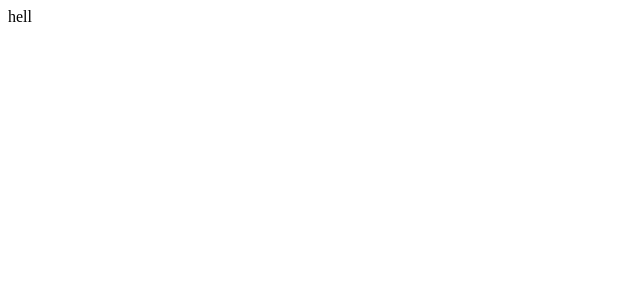
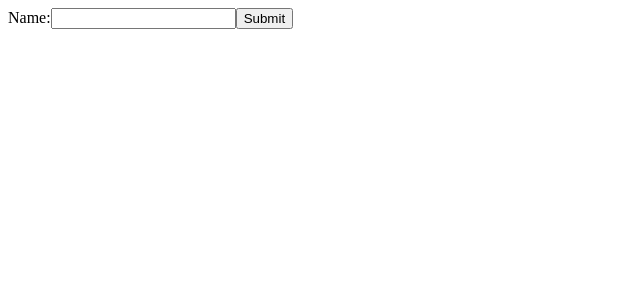
Before and after one commit to utcjcao/NewHacks, a React (Create React App) app in the folder frontend/: page / in a window 1280 px wide. Shown: the top 300 px of the page, without its empty margins (0-640 px from the left). Built offline with nearby package versions, Linux system fonts and the light colour scheme.

Commit message:
added basics

```diff
--- a/frontend/src/App.js
+++ b/frontend/src/App.js
@@ -1,7 +1,24 @@
 import "./App.css";
+import { React, useState } from "react";
+import SuggestedInfo from "./components/SuggestedInfo";
+import UserForm from "./components/UserForm";
 
 function App() {
-  return <div>hell</div>;
+  const [data, setData] = useState("");
+  function handleSubmit(data) {
+    const query = data.get("name");
+    // do backend here
+    setData(query);
+  }
+  return (
+    <>
+      {data ? (
+        <SuggestedInfo info={data} />
+      ) : (
+        <UserForm handleSubmit={handleSubmit} />
+      )}
+    </>
+  );
 }
 
 export default App;
--- /dev/null
+++ b/frontend/src/components/SuggestedInfo.js
@@ -0,0 +1,7 @@
+import React from "react";
+
+const SuggestedInfo = ({ info }) => {
+  return <div>{info}</div>;
+};
+
+export default SuggestedInfo;
--- /dev/null
+++ b/frontend/src/components/UserForm.js
@@ -0,0 +1,19 @@
+import React from "react";
+
+const UserForm = ({ handleSubmit }) => {
+  //   function handleSubmit(data) {
+  //     const query = data.get("query");
+  //     alert(`You searched for '${query}'`);
+  //   }
+  return (
+    <form onSubmit={handleSubmit}>
+      <label>
+        Name:
+        <input type="text" name="name" />
+      </label>
+      <input type="submit" value="Submit" />
+    </form>
+  );
+};
+
+export default UserForm;
```
